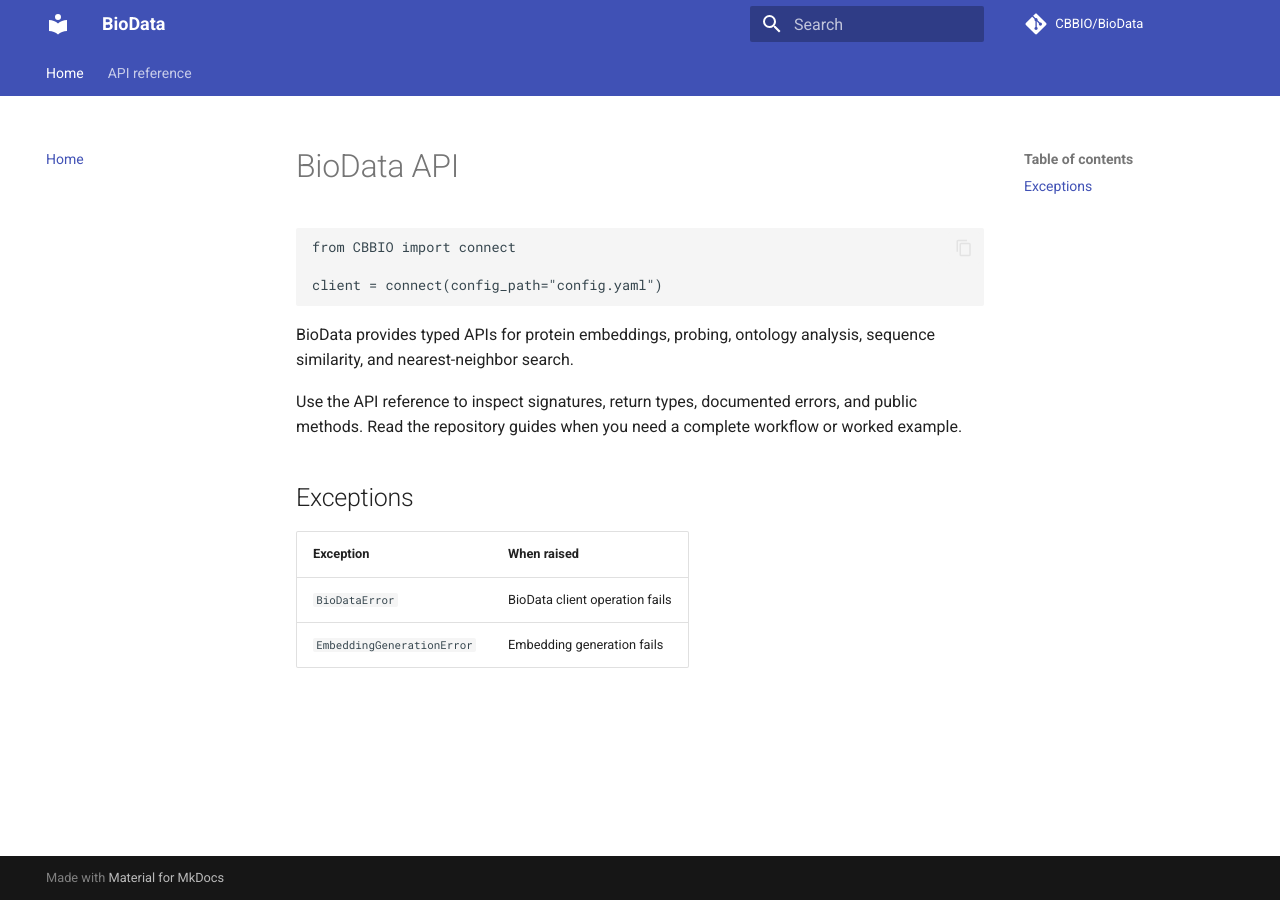
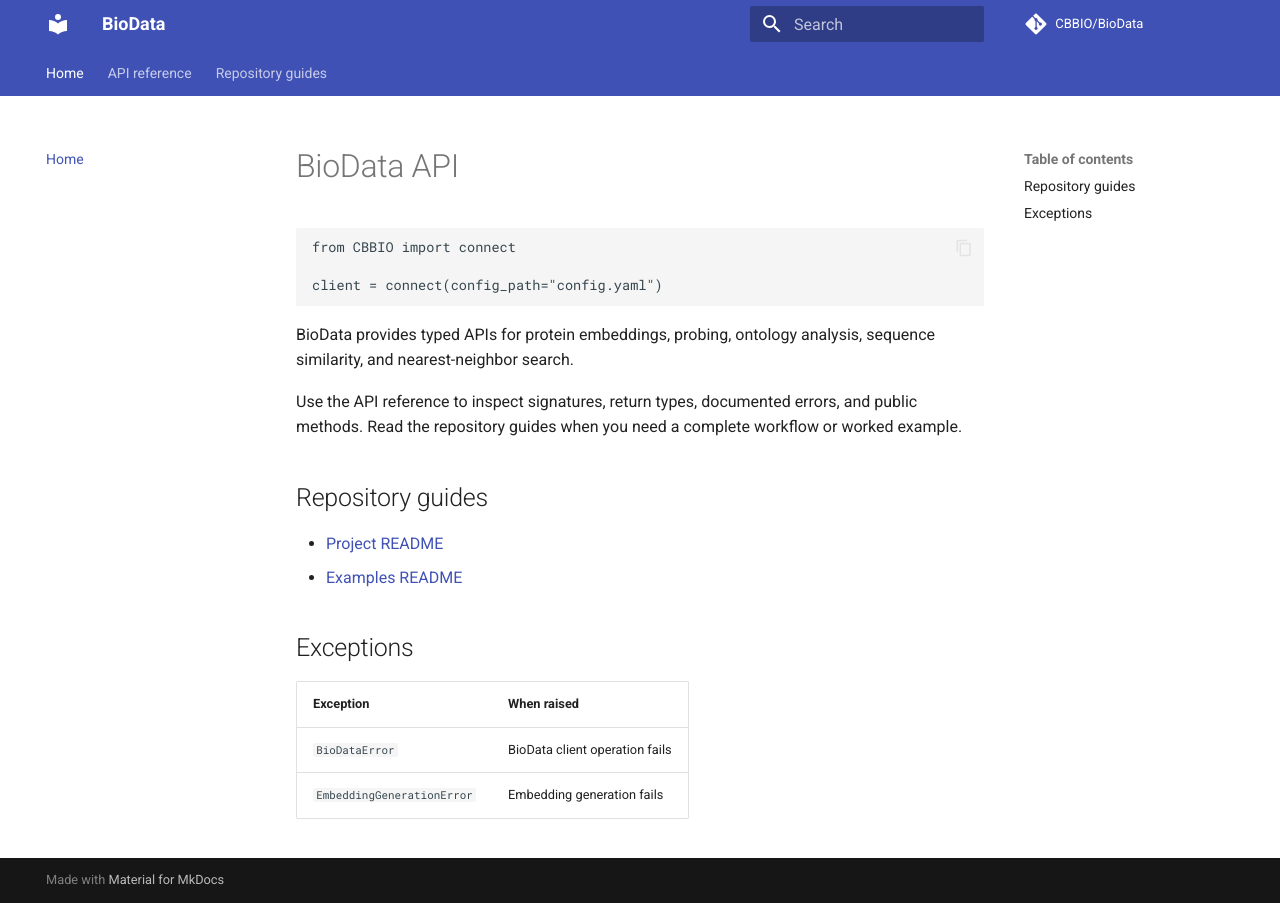
Before and after one commit to CBBIO/BioData, an MkDocs documentation site: the page built from docs/index.md, in a window 1280 px wide. Built offline with MkDocs 1.6.1 and Material for MkDocs 9.7.7, drawn with Linux system fonts in a browser that asks for light colours; comment, search, counter and statistics services are not loaded.

Commit message:
docs: Link repository guides

```diff
--- a/docs/index.md
+++ b/docs/index.md
@@ -10,6 +10,11 @@
 
 Use the API reference to inspect signatures, return types, documented errors, and public methods. Read the repository guides when you need a complete workflow or worked example.
 
+## Repository guides
+
+- [Project README](https://github.com/CBBIO/BioData#readme)
+- [Examples README](https://github.com/CBBIO/BioData/blob/main/docs/examples/README.md)
+
 ## Exceptions
 
 | Exception | When raised |
--- a/mkdocs.yml
+++ b/mkdocs.yml
@@ -60,3 +60,6 @@
       - Ontologies: api/ontologies.md
       - Sequence similarity: api/similarity.md
       - Complete public API: api/complete.md
+  - Repository guides:
+      - Project README: https://github.com/CBBIO/BioData#readme
+      - Examples README: https://github.com/CBBIO/BioData/blob/main/docs/examples/README.md
```
